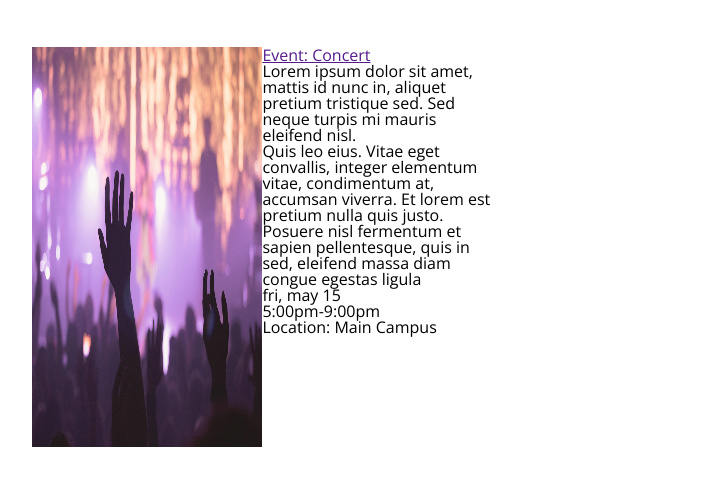
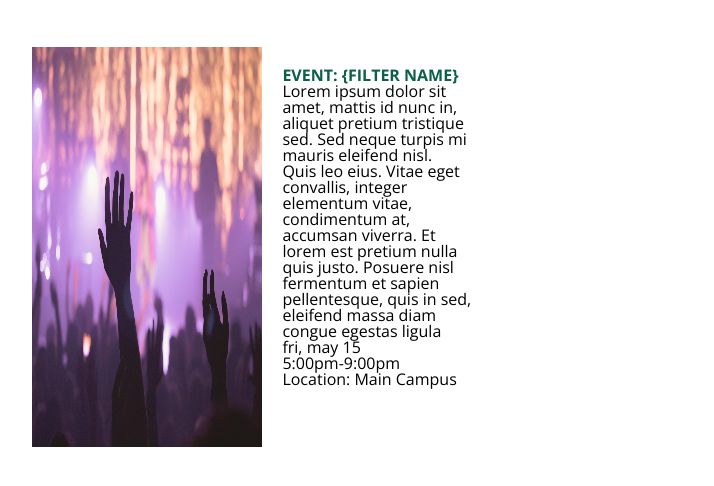
Before and after one commit to annakviese/events, a website: page index.html in a window 1280 px wide. Shown: the part 80-566 px from the top of the page, without its empty margins (32-746 px from the left). Drawn offline with nearby package versions, Linux system fonts and the light colour scheme.

Commit message:
added color and font size to filter

```diff
--- a/index.html
+++ b/index.html
@@ -18,7 +18,8 @@
                 <img src="assets/images/concert.jpg" alt="night concert image"/>
             </div>
             <div class="event-info">
-                <a href class="filter" id="concerts" = "#"> Event: Concert </a>
+                <div class="event-info-wrapper">
+                    <a href class="filter" id="concerts" = "#"> Event: {Filter Name} </a>
                     <h2 class="event-title">
                         Lorem ipsum dolor sit amet, mattis id nunc in, aliquet pretium tristique sed.
                         Sed neque turpis mi mauris eleifend nisl.
@@ -36,9 +37,9 @@
                             5:00pm-9:00pm <br>
                             Location: Main Campus
                         </p>
-                 </div>
-
-            </div>
+                    </div> <!-- event time -->
+                </div> <!-- event info wrapper -->
+            </div> <!-- event info -->
         </div>
         <div class="small-post">
         </div>
--- a/sass/events-list.scss
+++ b/sass/events-list.scss
@@ -17,3 +17,19 @@
         }
     }
 }
+
+//event info styles
+.event-info {
+    .event-info-wrapper {
+        padding: 20px;
+        a {
+            text-decoration: none;
+            color: $green;
+            font-size: 1rem;
+            text-transform: uppercase;
+            font-weight: bold;
+        }
+    }
+
+
+}
```
Also changed, not shown: build/css/style.css, build/css/style.min.css. Lines whose indentation alone changed are shown as unchanged.
